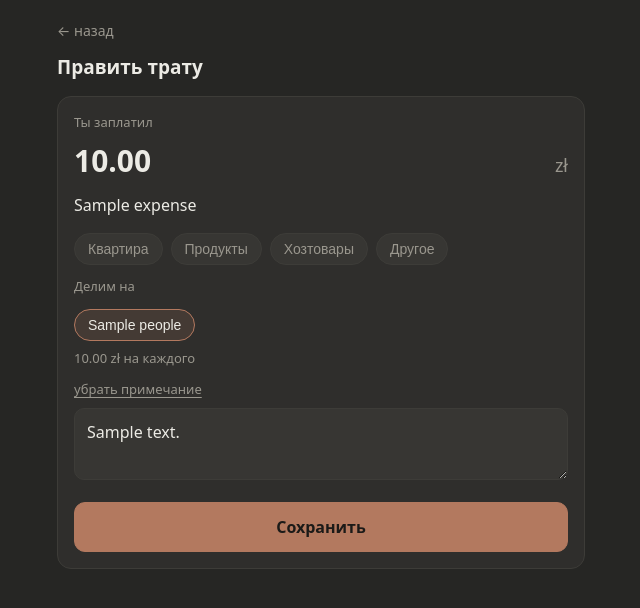
After one commit to Gordein/kotel, a Flask app: page /expense/1/edit in a window 1280 px wide. The commit adds this page. Shown: the top 608 px of the page, without its empty margins (319-959 px from the left). Run offline with Flask 3, Linux system fonts and the light colour scheme; the visitor is signed in with stand-in values (Sample User, id 1); tables that the repository leaves empty hold one stand-in row (values such as "Sample post"); some libraries are stand-ins or nearby versions.

Commit message:
feat: edit own expense (prefilled form + optimistic version lock)
'править' link on your own feed items -> /expense/<id>/edit prefilled form ->
update_expense with version check. Concurrent edit returns 409 shown inline.
Creator-only. 49 tests green; real waitress smoke verified (30->90).

Co-Authored-By: Claude Opus 4.8 <noreply@anthropic.com>

```diff
--- a/app/static/app.js
+++ b/app/static/app.js
@@ -10,7 +10,7 @@ document.addEventListener("htmx:configRequest", (e) => {
 
 // Allow validation responses (422) to swap their error fragment inline.
 document.addEventListener("htmx:beforeSwap", (e) => {
-  if (e.detail.xhr && e.detail.xhr.status === 422) {
+  if (e.detail.xhr && (e.detail.xhr.status === 422 || e.detail.xhr.status === 409)) {
     e.detail.shouldSwap = true;
     e.detail.isError = false;
   }
--- /dev/null
+++ b/app/templates/edit_form.html
@@ -0,0 +1,44 @@
+{% extends "base.html" %}
+{% block content %}
+<a class="back" href="{{ url_for('balance.index') }}">← назад</a>
+<h1>Править трату</h1>
+<form class="card add" method="post" action="{{ url_for('expense.update', expense_id=exp.id) }}"
+      hx-post="{{ url_for('expense.update', expense_id=exp.id) }}" hx-target="#form-error" hx-swap="innerHTML"
+      x-data="{ amount: '{{ '%.2f'|format(exp.amount) }}', cat: '{{ exp.category }}',
+                note: {{ 'true' if exp.note else 'false' }},
+                participants: [{{ participants|join(', ') }}] }">
+  <span class="lbl" style="margin-top:0">Ты заплатил</span>
+  <div class="add-row">
+    <input class="amount-input" name="amount" x-model="amount" inputmode="decimal" placeholder="0" autocomplete="off"
+           @input="amount = amount.replace(',', '.').replace(/[^0-9.]/g,'').replace(/(\..*)\./g,'$1')">
+    <span class="cur">zł</span>
+  </div>
+  <input class="title-input" name="title" placeholder="за что (необязательно)" autocomplete="off" value="{{ exp.title }}">
+
+  <div class="chips cats">
+    {% for c in categories %}
+    <button type="button" class="chip" :class="{ on: cat==='{{ c }}' }" @click="cat='{{ c }}'">{{ c }}</button>
+    {% endfor %}
+    <input type="hidden" name="category" :value="cat">
+  </div>
+
+  <span class="lbl">Делим на</span>
+  <div class="chips">
+    {% for p in people_list %}
+    <button type="button" class="chip" :class="{ on: participants.includes({{ p.id }}) }"
+            @click="participants.includes({{ p.id }}) ? participants = participants.filter(x => x !== {{ p.id }}) : participants.push({{ p.id }})">{{ p.name }}</button>
+    {% endfor %}
+  </div>
+  <p class="hint" x-show="amount && participants.length"
+     x-text="(parseFloat(amount || 0) / participants.length).toFixed(2) + ' zł на каждого'"></p>
+
+  <button type="button" class="textlink note-toggle" @click="note = !note"
+          x-text="note ? 'убрать примечание' : '+ примечание'"></button>
+  <textarea name="note" x-show="note" rows="2" placeholder="детали, если нужно">{{ exp.note }}</textarea>
+
+  <template x-for="pid in participants" :key="pid"><input type="hidden" name="participant" :value="pid"></template>
+  <input type="hidden" name="version" value="{{ exp.version }}">
+  <div id="form-error"></div>
+  <button class="btn primary" type="submit">Сохранить</button>
+</form>
+{% endblock %}
--- a/app/templates/partials/feed_list.html
+++ b/app/templates/partials/feed_list.html
@@ -29,6 +29,7 @@
     <span class="actions">
       {% if it['note'] %}<button type="button" class="textlink" @click="open = !open" x-text="open ? 'свернуть' : 'примечание'"></button>{% endif %}
       {% if it['actor_id'] == current_user.id %}
+      {% if it['kind'] == 'expense' %}<a class="textlink" href="{{ url_for('expense.edit', expense_id=it['id']) }}">править</a>{% endif %}
       <form method="post" class="inline" onsubmit="return confirm('Удалить запись?')"
             action="{{ url_for('expense.delete', expense_id=it['id']) if it['kind'] == 'expense' else url_for('settlement.delete', settlement_id=it['id']) }}">
         <button type="submit" class="textlink danger">удалить</button>
--- a/app/views/expense_views.py
+++ b/app/views/expense_views.py
@@ -4,10 +4,11 @@ from datetime import date
 from flask import Blueprint, make_response, redirect, render_template, request, url_for
 
 from ..auth import current_user, require_login
+from ..constants import CATEGORIES
 from ..db import SessionLocal
-from ..errors import ValidationError
-from ..expenses import create_expense, soft_delete_expense
-from ..models import Expense
+from ..errors import ValidationError, VersionConflict
+from ..expenses import create_expense, soft_delete_expense, update_expense
+from ..models import Expense, ExpenseShare, Person
 from ..money import parse_amount, split_equal
 
 bp = Blueprint("expense", __name__)
@@ -22,6 +23,22 @@ def _ok(target):
     return redirect(target)
 
 
+def _equal_split(form):
+    amount = parse_amount(form.get("amount", ""))
+    participants = [int(x) for x in form.getlist("participant")]
+    if not participants:
+        raise ValidationError("Выбери, на кого делить")
+    amounts = split_equal(amount, len(participants))
+    return amount, {pid: amt for pid, amt in zip(participants, amounts)}
+
+
+def _own_expense(s, expense_id, me):
+    exp = s.get(Expense, expense_id)
+    if not exp or exp.deleted_at is not None or exp.created_by_id != me.id:
+        return None
+    return exp
+
+
 @bp.post("/expense")
 @require_login
 def create():
@@ -29,12 +46,7 @@ def create():
     me = current_user()
     form = request.form
     try:
-        amount = parse_amount(form.get("amount", ""))
-        participants = [int(x) for x in form.getlist("participant")]
-        if not participants:
-            raise ValidationError("Выбери, на кого делить")
-        amounts = split_equal(amount, len(participants))
-        shares = {pid: amt for pid, amt in zip(participants, amounts)}
+        amount, shares = _equal_split(form)
         # payer is always the current user — each person records what THEY paid
         create_expense(s, created_by=me.id, title=(form.get("title") or "").strip() or "Без названия",
                        category=form.get("category", "Другое"),
@@ -46,11 +58,47 @@ def create():
     return _ok(url_for("balance.index"))
 
 
+@bp.get("/expense/<int:expense_id>/edit")
+@require_login
+def edit(expense_id):
+    s = SessionLocal()
+    exp = _own_expense(s, expense_id, current_user())
+    if not exp:
+        return redirect(url_for("balance.index"))
+    participants = [sh.person_id for sh in s.query(ExpenseShare).filter_by(expense_id=exp.id)]
+    return render_template("edit_form.html", exp=exp, participants=participants,
+                           people_list=s.query(Person).order_by(Person.id).all(),
+                           categories=CATEGORIES)
+
+
+@bp.post("/expense/<int:expense_id>/edit")
+@require_login
+def update(expense_id):
+    s = SessionLocal()
+    me = current_user()
+    form = request.form
+    exp = _own_expense(s, expense_id, me)
+    if not exp:
+        return redirect(url_for("balance.index"))
+    try:
+        amount, shares = _equal_split(form)
+        update_expense(s, expense_id=expense_id, expected_version=int(form.get("version") or 0),
+                       by=me.id, title=(form.get("title") or "").strip() or "Без названия",
+                       category=form.get("category", "Другое"), spent_on=exp.spent_on,
+                       payers={me.id: amount}, shares=shares, note=(form.get("note") or "").strip())
+    except VersionConflict:
+        return render_template("partials/form_error.html",
+                               error="Запись только что изменили — открой её заново."), 409
+    except (ValidationError, ValueError) as e:
+        return render_template("partials/form_error.html", error=str(e)), 422
+    return _ok(url_for("balance.index"))
+
+
 @bp.post("/expense/<int:expense_id>/delete")
 @require_login
 def delete(expense_id):
     s = SessionLocal()
-    exp = s.get(Expense, expense_id)
-    if exp and exp.created_by_id == current_user().id:  # only your own
-        soft_delete_expense(s, expense_id, by=current_user().id)
+    me = current_user()
+    if _own_expense(s, expense_id, me):  # only your own
+        soft_delete_expense(s, expense_id, by=me.id)
     return redirect(url_for("balance.index"))
```
Also changed, not shown: CLAUDE.md (+3 -2 lines), docs/superpowers/specs/2026-06-05-kotel-design.md (+2 -0 lines), tests/test_views.py (+50 -0 lines), README.md.
